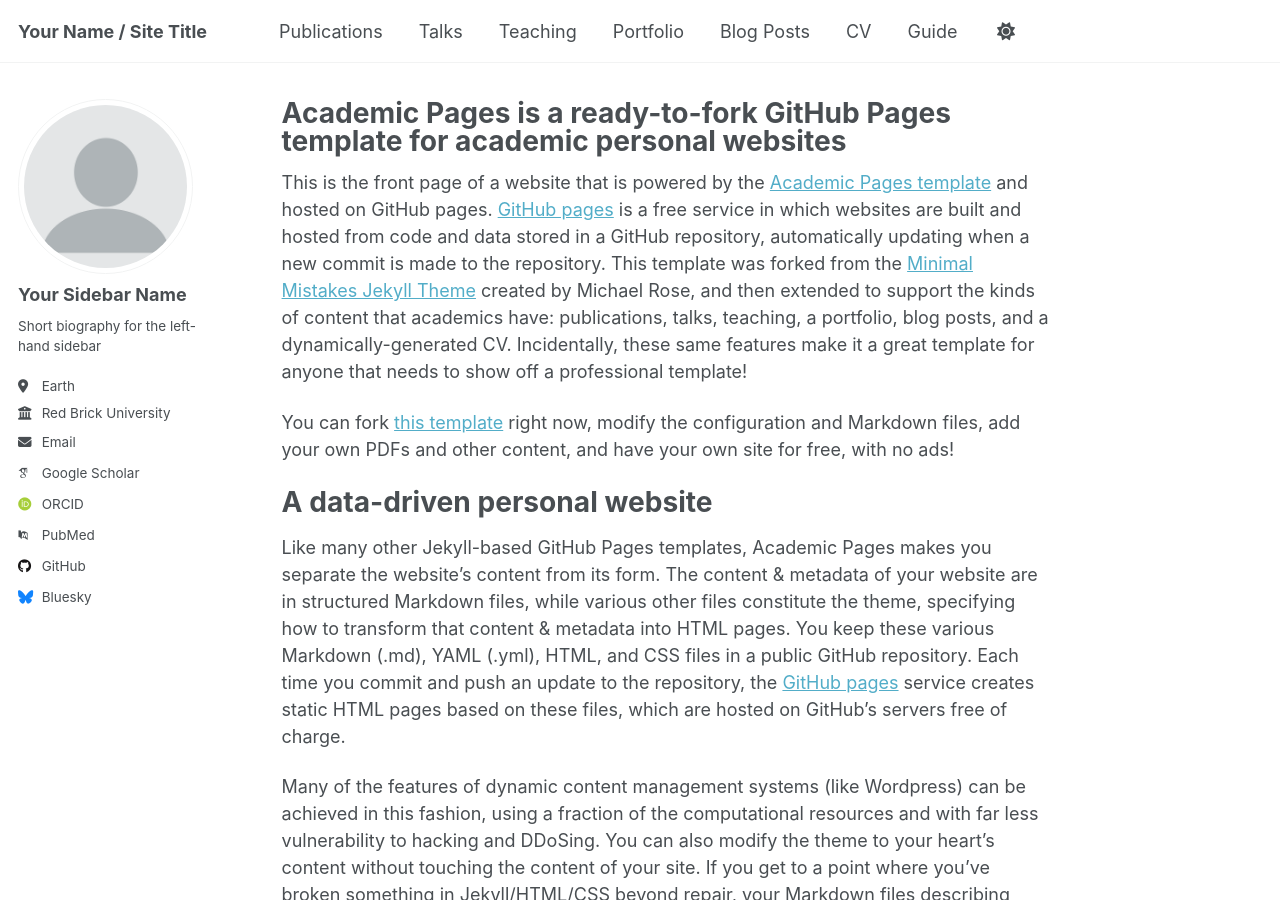
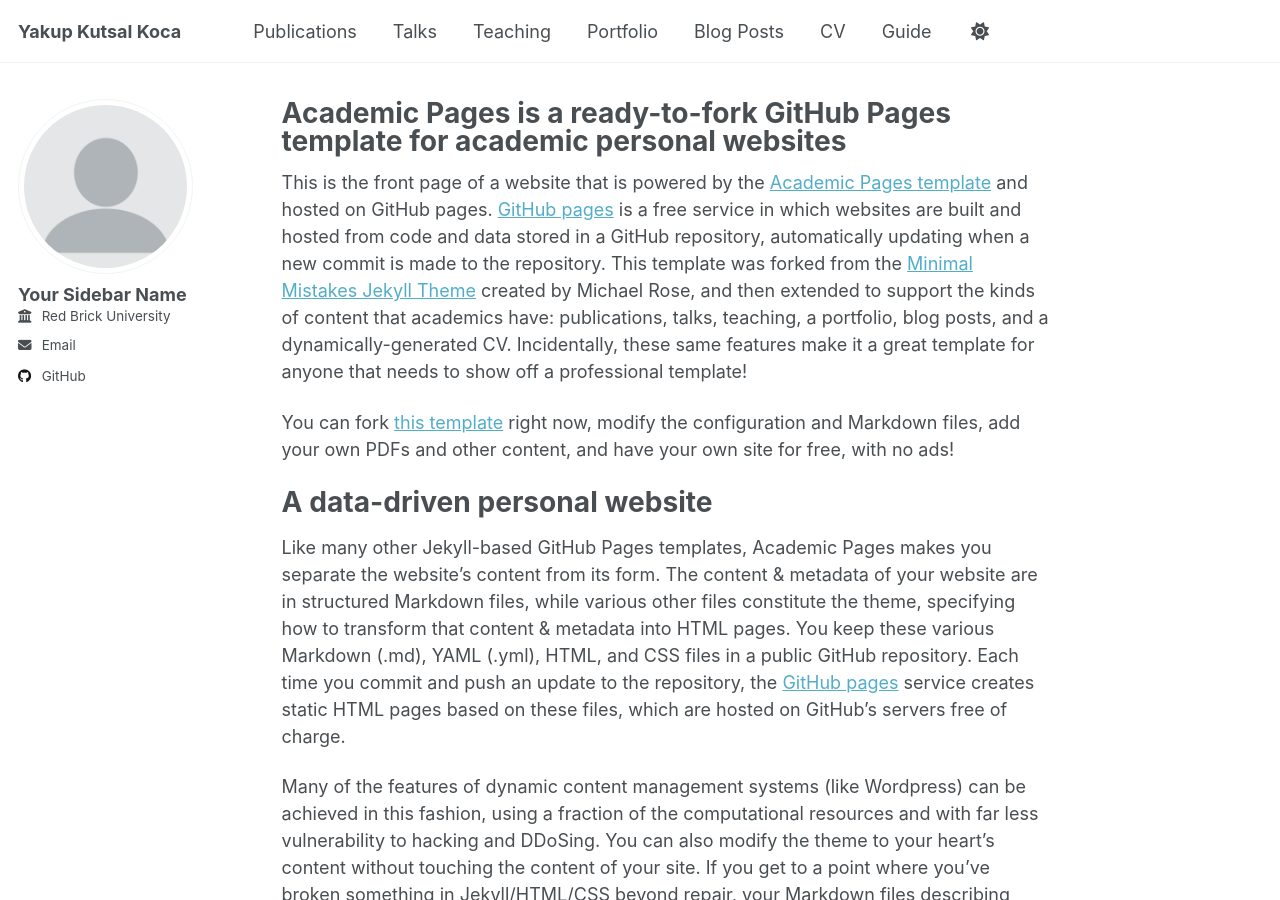
Before and after one commit to ykkoca/ykkoca.github.io, a Jekyll site: the page built from _pages/about.md, in a window 1280 px wide and 900 px high. Built offline with Jekyll 4.4.1, drawn with Linux system fonts in a browser that asks for light colours; some web fonts are replaced; a script that is not in the unit is left out.

Commit message:
fix config

```diff
--- a/_config.yml
+++ b/_config.yml
@@ -9,13 +9,13 @@
 # Basic Site Settings
 locale                   : "en-US"
 site_theme               : "default" # Currently available options are "default", "air"
-title                    : "Your Name / Site Title"
+title                    : "Yakup Kutsal Koca"
 title_separator          : "-"
 name                     : &name "Your Name"
 description              : &description "personal description"
 url                      : https://ykkoca.github.io # the base hostname & protocol for your site e.g. "https://[your GitHub username].github.io" or if you already have some other page hosted on Github then use "https://[your GitHub username].github.io/[Your Repo Name]"
 baseurl                  : "" # the subpath of your site, e.g. "/blog"
-repository               : "academicpages/academicpages.github.io"
+repository               : "ykkoca/ykkoca.github.io"
 
 # Site Author - The following control what appear as part of the author content on the side bar.
 #               If a field is blank the icon and link will not appear, otherwise it will be shown.
@@ -25,21 +25,21 @@
   avatar           : "profile.png"
   name             : "Your Sidebar Name"
   pronouns         : # example: "she/her"
-  bio              : "Short biography for the left-hand sidebar"
-  location         : "Earth"
+  bio              :
+  location         :
   employer         : "Red Brick University"
   uri              : # URL
-  email            : "none@example.org"
+  email            : "koca@usc.edu"
 
   # Academic websites
   academia         : # URL
   arxiv            : # URL - Update with the correct link to your profile
-  googlescholar    : "https://scholar.google.com/citations?user=PS_CX0AAAAAJ"
+  googlescholar    : #
   inspire-hep      : # URL
   impactstory      : # URL
-  orcid            : "http://orcid.org/yourorcidurl"
+  orcid            : #
   semantic         : # URL
-  pubmed           : "https://www.ncbi.nlm.nih.gov/pubmed/?term=john+snow"
+  pubmed           : #
   researchgate     : # URL
   scopus           : # URL
 
@@ -47,13 +47,13 @@
   bitbucket        : # Username - Update with your username on the site
   codepen          : # Username
   dribbble         : # Username
-  github           : "academicpages"
+  github           : "ykkoca"
   kaggle           : # Username
   stackoverflow    : # User number or user number and name (i.e., use "1" or "1/jeff-atwood")
 
   # Social media
   artstation       : # Username
-  bluesky          : "bsky.app" # Replace this with you Bluesky username
+  bluesky          : # Replace this with you Bluesky username
   facebook         : # Username
   flickr           : # Username
   foursquare       : # Username
```
Also changed, not shown: 1 other file.
